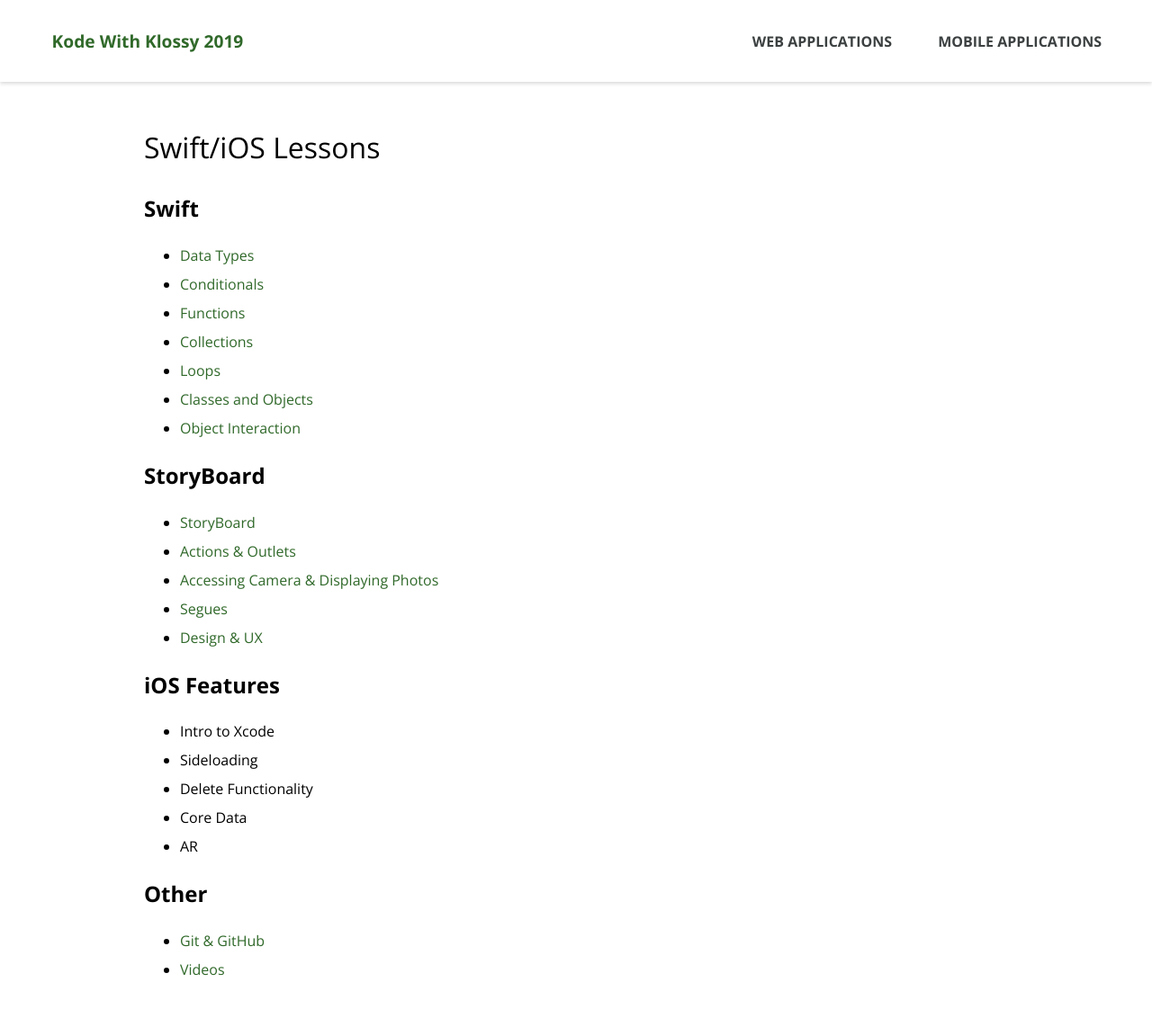
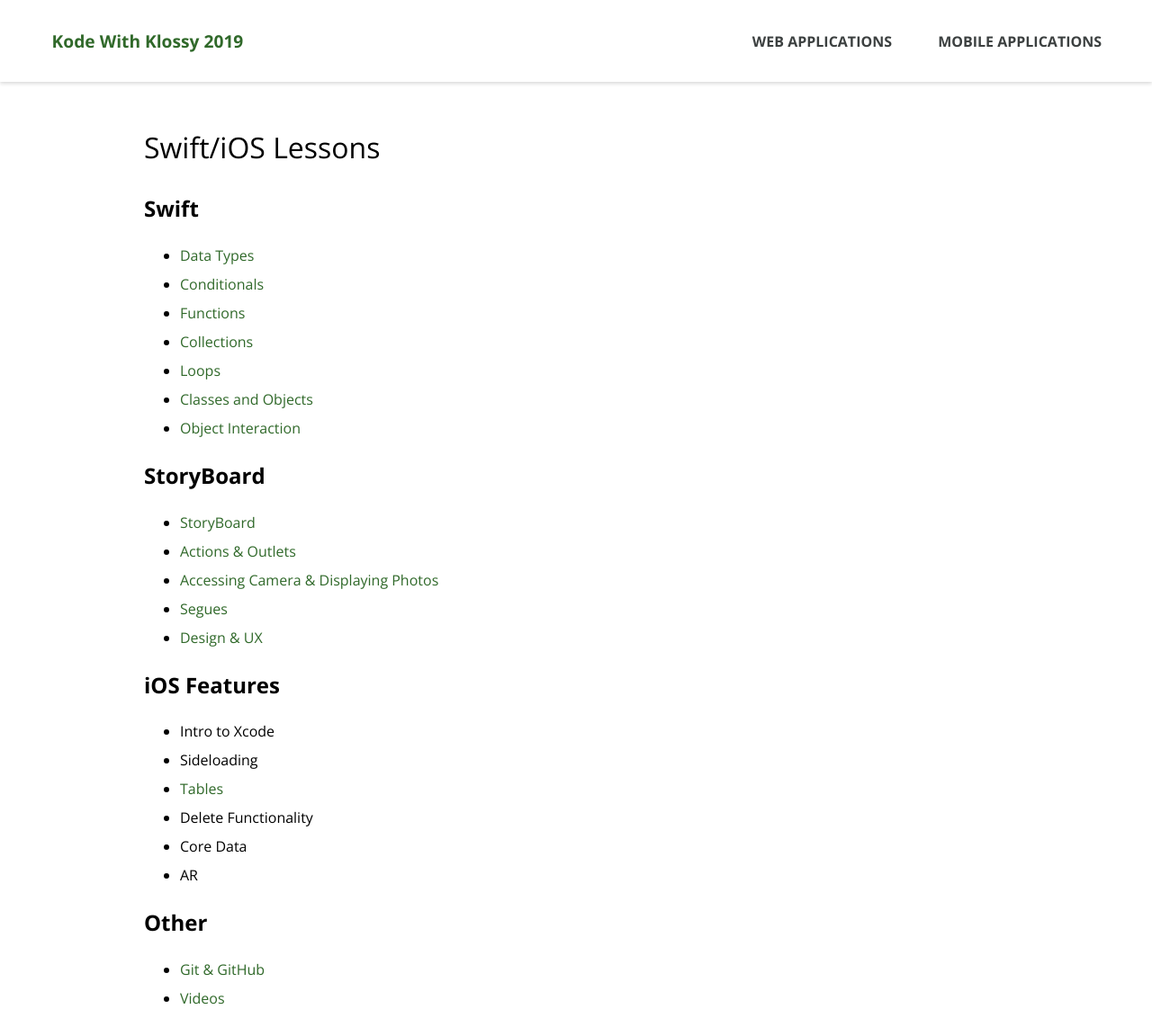
Before and after one commit to ameseee/kwk-curriculum-site, a Jekyll site: the page built from swift-ios/lessons/index.md, in a window 1280 px wide. Shown: the top 1142 px of the page at 90% size. Built offline with Jekyll 4.4.1, drawn with Linux system fonts in a browser that asks for light colours; nearby versions of some CDN libraries; grey boxes are pictures that could not be loaded.

Commit message:
Update lesson index and calendar

```diff
--- a/swift-ios/lessons/index.md
+++ b/swift-ios/lessons/index.md
@@ -24,6 +24,7 @@
 
 - Intro to Xcode
 - Sideloading
+- [Tables]({{ site.url }}/swift-ios/lessons/tables)
 - Delete Functionality
 - Core Data
 - AR
```
Also changed, not shown: web-app/calendar/index.md (+1 -0 lines).
